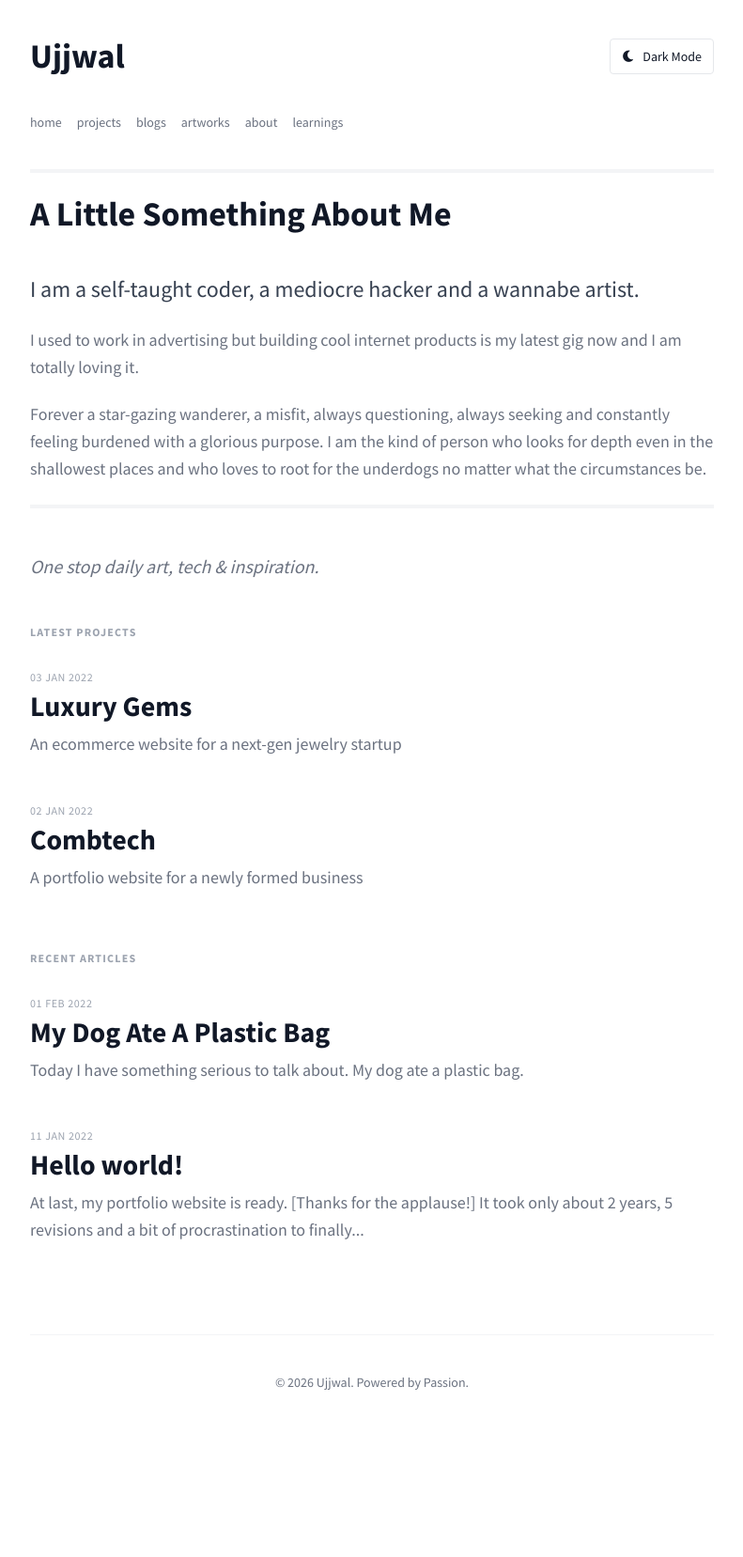
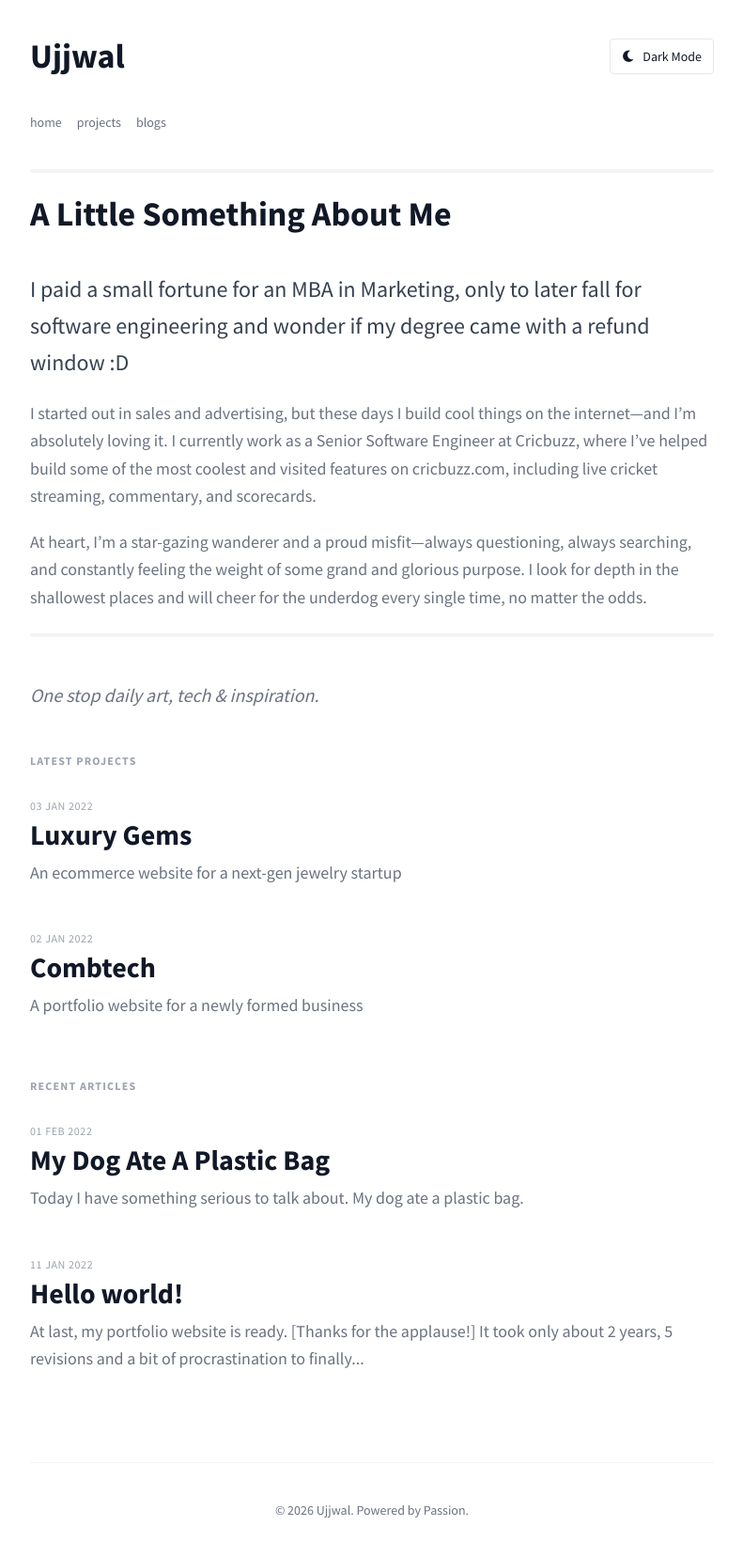
Before and after one commit to itsuvs/itsuvs.github.io, a Jekyll site: the page built from index.html, in a window 1280 px wide. Shown: the whole page at 94% size, without its empty margins (244-1035 px from the left). Built offline with Jekyll 4.4.1, drawn with Linux system fonts in a browser that asks for light colours; nearby versions of some CDN libraries; some web fonts are replaced; before the commit the page ends 1521 px from its top, so only the background shows below that.

Commit message:
Removed unwanted pages and rephrased info

```diff
--- a/_layouts/default.html
+++ b/_layouts/default.html
@@ -77,12 +77,6 @@
                     class="text-sm text-gray-500 hover:text-gray-900 dark:hover:text-white transition-colors lowercase">projects</a>
                 <a href="/blogs.html"
                     class="text-sm text-gray-500 hover:text-gray-900 dark:hover:text-white transition-colors lowercase">blogs</a>
-                <a href="/artworks.html"
-                    class="text-sm text-gray-500 hover:text-gray-900 dark:hover:text-white transition-colors lowercase">artworks</a>
-                <a href="/about.html"
-                    class="text-sm text-gray-500 hover:text-gray-900 dark:hover:text-white transition-colors lowercase">about</a>
-                <a href="/learnings.html"
-                    class="text-sm text-gray-500 hover:text-gray-900 dark:hover:text-white transition-colors lowercase">learnings</a>
             </nav>
         </header>
 
--- a/index.html
+++ b/index.html
@@ -10,18 +10,22 @@ title: Home
         <div class="flex flex-col md:flex-row gap-10 items-start">
             <div class="flex-1 space-y-5">
                 <p class="text-2xl font-normal leading-relaxed text-gray-700 dark:text-gray-200">
-                    I am a self-taught coder, a mediocre hacker and a wannabe artist.
+                    I paid a small fortune for an MBA in Marketing, only to later fall for software engineering and
+                    wonder if
+                    my degree came with a refund window :D
                 </p>
                 <p class="text-lg text-gray-500 dark:text-gray-400 leading-relaxed">
-                    I used to work in advertising but building cool internet products is my latest gig now and I am
-                    totally
-                    loving it.
+                    I started out in sales and advertising, but these days I build cool things on the internet—and I’m
+                    absolutely
+                    loving it. I currently work as a Senior Software Engineer at Cricbuzz, where I’ve helped build some
+                    of the most coolest and visited features on cricbuzz.com, including live cricket streaming,
+                    commentary, and
+                    scorecards.
                 </p>
                 <p class="text-lg text-gray-500 dark:text-gray-400 leading-relaxed">
-                    Forever a star-gazing wanderer, a misfit, always questioning, always seeking and constantly feeling
-                    burdened with a glorious purpose. I am the kind of person who looks for depth even in the shallowest
-                    places and who loves to root for
-                    the underdogs no matter what the circumstances be.
+                    At heart, I’m a star-gazing wanderer and a proud misfit—always questioning, always searching, and
+                    constantly feeling the weight of some grand and glorious purpose. I look for depth in the shallowest
+                    places and will cheer for the underdog every single time, no matter the odds.
                 </p>
             </div>
         </div>
```
Also changed, not shown: _layouts/artwork.html (deleted, +0 -20 lines), about.html (deleted, +0 -26 lines), artworks.html (deleted, +0 -34 lines), poems.html (deleted, +0 -121 lines), 1 other file.
